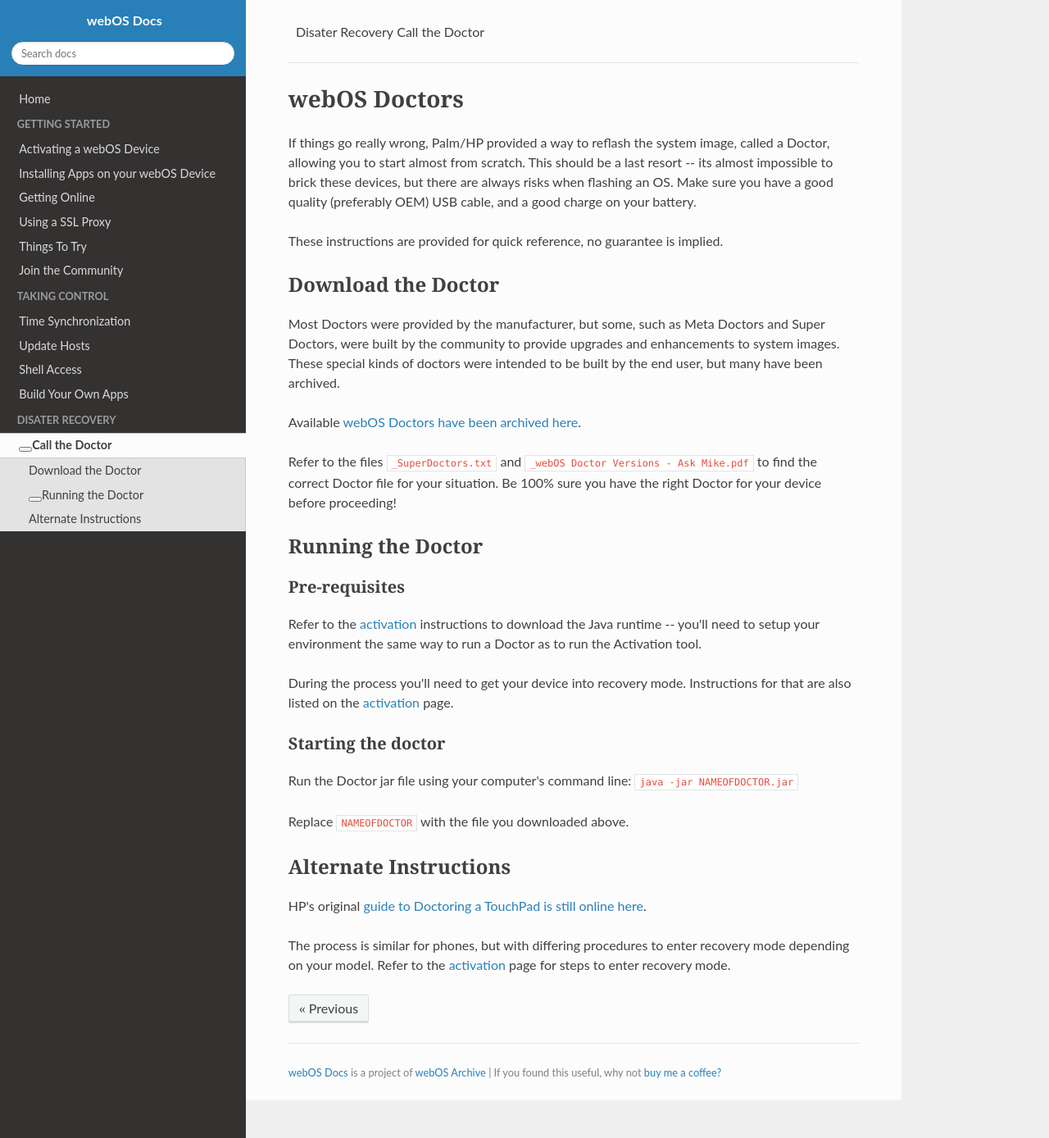
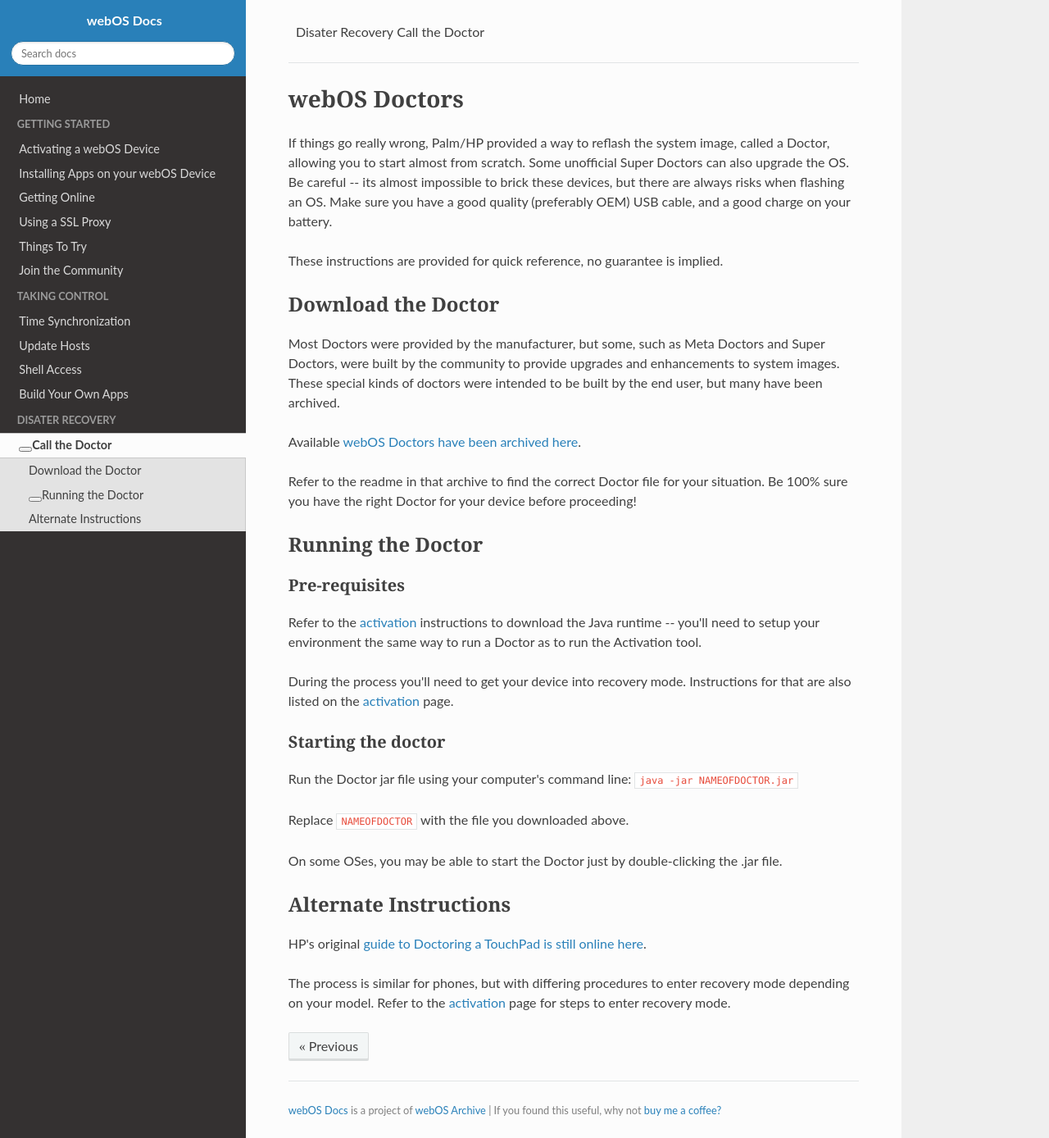
Before and after one commit to webOSArchive/webos-docs, an MkDocs documentation site: the page built from docs/doctor.md, in a window 1280 px wide and 1388 px high. Shown: the whole window at 82% size. Built offline with MkDocs 1.6.1, drawn with Linux system fonts in a browser that asks for light colours; nearby versions of some CDN libraries; some web fonts are replaced; library files that are not in the unit come from our copies.

Commit message:
update links for doctors

```diff
--- a/docs/doctor.md
+++ b/docs/doctor.md
@@ -1,6 +1,6 @@
 # webOS Doctors
 
-If things go really wrong, Palm/HP provided a way to reflash the system image, called a Doctor, allowing you to start almost from scratch. This should be a last resort -- its almost impossible to brick these devices, but there are always risks when flashing an OS. Make sure you have a good quality (preferably OEM) USB cable, and a good charge on your battery.
+If things go really wrong, Palm/HP provided a way to reflash the system image, called a Doctor, allowing you to start almost from scratch. Some unofficial Super Doctors can also upgrade the OS. Be careful -- its almost impossible to brick these devices, but there are always risks when flashing an OS. Make sure you have a good quality (preferably OEM) USB cable, and a good charge on your battery.
 
 These instructions are provided for quick reference, no guarantee is implied.
 
@@ -8,9 +8,9 @@ These instructions are provided for quick reference, no guarantee is implied.
 
 Most Doctors were provided by the manufacturer, but some, such as Meta Doctors and Super Doctors, were built by the community to provide upgrades and enhancements to system images. These special kinds of doctors were intended to be built by the end user, but many have been archived.
 
-Available <a href="https://1drv.ms/u/s!Av5IQUxnr8DUjsN2Ow18-R-oOlAiWg?e=nYMMw7">webOS Doctors have been archived here</a>.
+Available <a href="https://archive.org/details/webOSDoctors">webOS Doctors have been archived here</a>.
 
-Refer to the files `_SuperDoctors.txt` and `_webOS Doctor Versions - Ask Mike.pdf` to find the correct Doctor file for your situation. Be 100% sure you have the right Doctor for your device before proceeding!
+Refer to the readme in that archive to find the correct Doctor file for your situation. Be 100% sure you have the right Doctor for your device before proceeding!
 
 ## Running the Doctor
 
@@ -26,6 +26,8 @@ Run the Doctor jar file using your computer's command line: `java -jar NAMEOFDOC
 
 Replace `NAMEOFDOCTOR` with the file you downloaded above.
 
+On some OSes, you may be able to start the Doctor just by double-clicking the .jar file.
+
 ## Alternate Instructions
 
 HP's original <a href="https://h30434.www3.hp.com/t5/Tablets-and-Mobile-Devices-Archive-Read-Only/How-to-use-the-webOS-Doctor-on-the-TouchPad/td-p/2186473" target="_blank">guide to Doctoring a TouchPad is still online here</a>.
```
Also changed, not shown: docs/appstores.md (+3 -1 lines).
